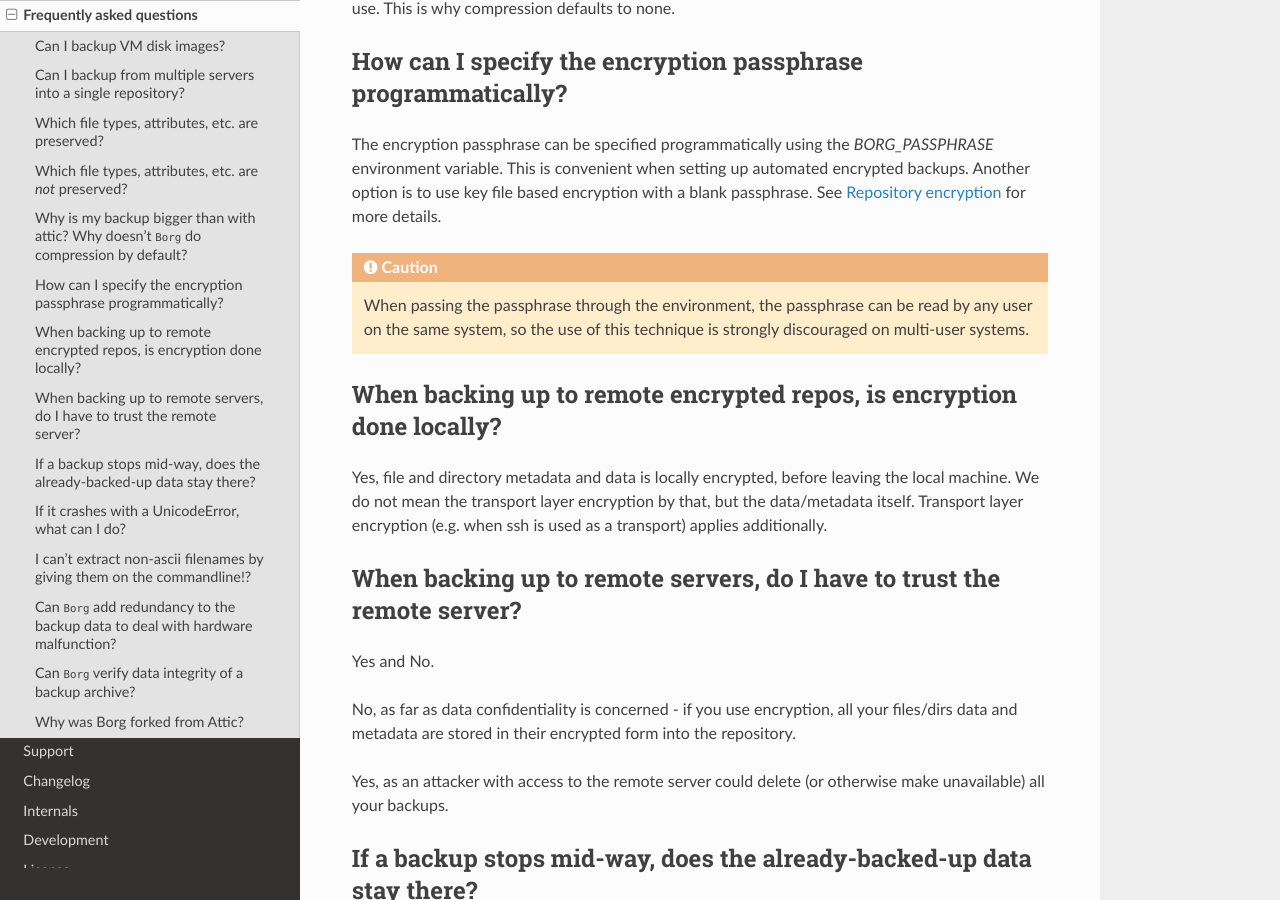
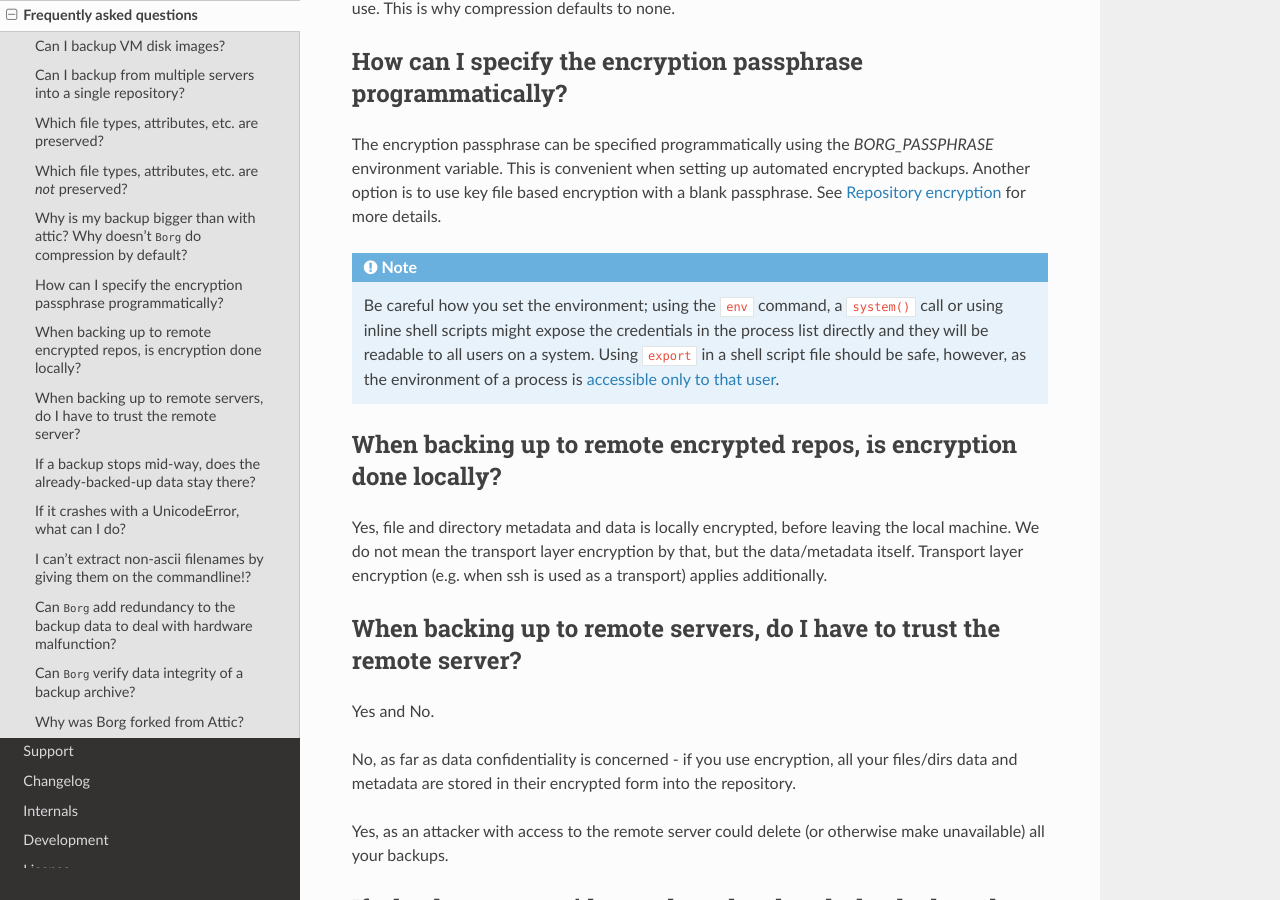
Before and after one commit to borgbackup/borg, a Sphinx documentation site: the page built from docs/faq.rst, in a window 1280 px wide and 900 px high, scrolled down 1520 px. Built offline with Sphinx 7.4.7 and the Read the Docs theme 2.0.0, drawn with Linux system fonts in a browser that asks for light colours; pages that are not in the unit, such as notebooks, are missing from menus; the version number could not be read and is left out.

Commit message:
soften environment security warning to a note, and cross-ref to avoid dupe

```diff
--- a/docs/faq.rst
+++ b/docs/faq.rst
@@ -81,10 +81,15 @@ automated encrypted backups. Another option is to use
 key file based encryption with a blank passphrase. See
 :ref:`encrypted_repos` for more details.
 
-.. caution:: When passing the passphrase through the environment, the
-             passphrase can be read by any user on the same system, so
-             the use of this technique is strongly discouraged on
-             multi-user systems.
+.. _password_env:
+.. note:: Be careful how you set the environment; using the ``env``
+          command, a ``system()`` call or using inline shell scripts
+          might expose the credentials in the process list directly
+          and they will be readable to all users on a system. Using
+          ``export`` in a shell script file should be safe, however, as
+          the environment of a process is `accessible only to that
+          user
+          <http://security.stackexchange.com/questions/14000/environment-variable-accessibility-in-linux/14009#14009>`_.
 
 When backing up to remote encrypted repos, is encryption done locally?
 ----------------------------------------------------------------------
```
Also changed, not shown: docs/quickstart.rst (+3 -4 lines).
